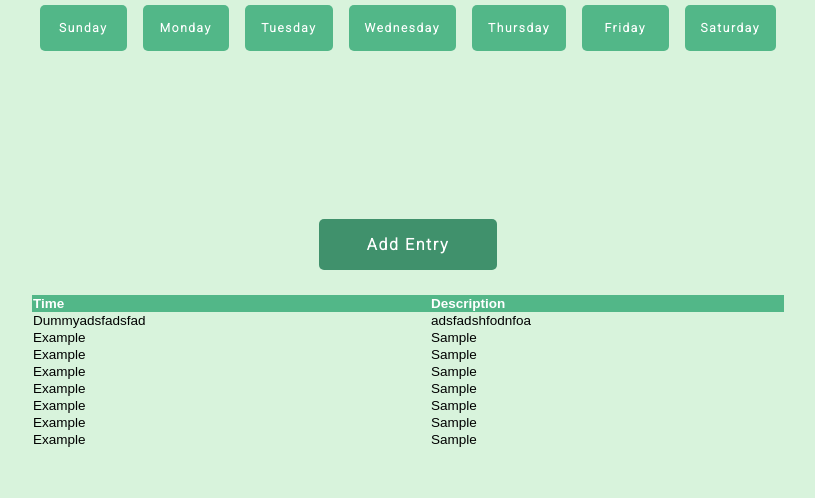
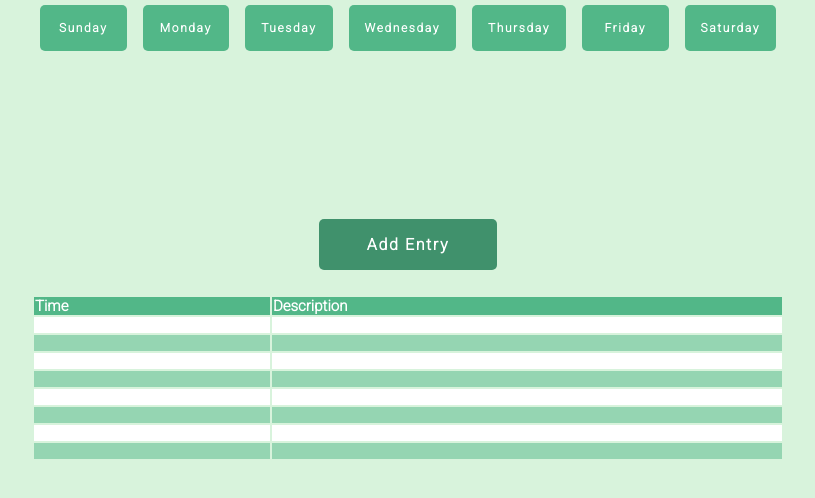
Before and after one commit to angeljubilee/week-planner, a plain HTML site: page index.html in a window 1280 px wide. Shown: the part 128-626 px from the top of the page, without its empty margins (232-1047 px from the left). Drawn offline with Linux system fonts and the light colour scheme; a web font is replaced by a local one.

Commit message:
Fixed add entry and table

```diff
--- a/index.html
+++ b/index.html
@@ -47,7 +47,7 @@
         <h3 class="no-entries">Stay on top of your week</h3>
       </div>
     </div>
-      <div class="row">
+      <div class="row week">
         <button class="dayButton column-1-7">Sunday</button>
         <button class="dayButton column-1-7">Monday</button>
         <button class="dayButton column-1-7">Tuesday</button>
@@ -71,36 +71,36 @@
             </tr>
           <tbody>
             <tr>
-              <td>Dummyadsfadsfad</td>
-              <td>adsfadshfodnfoa</td>
+              <td></td>
+              <td> </td>
             </tr>
             <tr>
-              <td>Example</td>
-              <td>Sample</td>
+              <td>&#32;</td>
+              <td> </td>
             </tr>
             <tr>
-              <td>Example</td>
-              <td>Sample</td>
+              <td></td>
+              <td></td>
             </tr>
             <tr>
-              <td>Example</td>
-              <td>Sample</td>
+              <td></td>
+              <td></td>
             </tr>
             <tr>
-              <td>Example</td>
-              <td>Sample</td>
+              <td></td>
+              <td></td>
             </tr>
             <tr>
-              <td>Example</td>
-              <td>Sample</td>
+              <td></td>
+              <td></td>
             </tr>
             <tr>
-              <td>Example</td>
-              <td>Sample</td>
+              <td></td>
+              <td></td>
             </tr>
             <tr>
-              <td>Example</td>
-              <td>Sample</td>
+              <td></td>
+              <td></td>
             </tr>
           </tbody>
           </thead>
--- a/main.js
+++ b/main.js
@@ -2,7 +2,8 @@
 var $form = document.querySelector('form');
 var $addEntry = document.querySelector('.add-entry');
 var $overLay = document.querySelector('.overlay');
-
+var $weekRow = document.querySelector('.week');
+$weekRow.addEventListener('click', handleDays);
 $form.addEventListener('submit', handleSubmit);
 $addEntry.addEventListener('click', handleClick);
 
@@ -13,7 +14,6 @@ function handleSubmit(event) {
   var $time = $elements.time.value;
   var $description = $elements.description.value;
   $overLay.className = 'overlay hidden';
-  // console.log('day', $day, 'time', $time, 'description', $description);
   var entry = {
     time: $time,
     description: $description
@@ -22,8 +22,26 @@ function handleSubmit(event) {
   saveEntry($day, entry);
   document.querySelector('.no-entries').className = 'hidden';
 }
+function handleDays(event) {
+  var index = dayIndex(event.target.textContent);
+  if (weekData.days[index].length === 0) {
+    return;
+    // console.log("you have no entries!")
+  }
+  addEntry(weekData.days[index]);
+}
+
+function addEntry(entry) {
+  var $tableRow = document.querySelector('tbody').children;
+
+  for (var i = 0; i < entry.length; i++) {
+    $tableRow[i].cells[0].textContent = entry[i].time;
+    $tableRow[i].cells[1].textContent = entry[i].description;
+  }
+}
 
 function handleClick(event) {
+
   $overLay.className = 'overlay';
 }
 
@@ -31,6 +49,11 @@ function saveEntry(day, entry) {
   var i = dayIndex(day);
   weekData.days[i].push(entry);
 }
+
+// function addData(entry)
+// {
+
+// }
 
 function dayIndex(day) {
   switch (day) {
--- a/styles.css
+++ b/styles.css
@@ -36,18 +36,26 @@ thead {
   text-align: left;
 }
 
+tr {
+  line-height: 1rem;
+  height: 1rem;
+}
+
+tr:nth-child(even) {
+  background-color: #95d5b2;
+}
+
+tbody tr:nth-child(odd) {
+  background-color: white;
+}
+
 .styledTable {
-  border-collapse: collapse;
+  /* border-collapse: collapse; */
   margin: 25px 0;
-  font-size: 0.9em;
-  font-family: sans-serif;
+  font-family: 'Roboto', sans-serif;
   min-width: 400px;
   border: none;
 }
-
-/* .styledTable tbody tr :nth-child(even) {
-  background-color: #40916c;
-} */
 
 .text-center {
   text-align: center;
```
